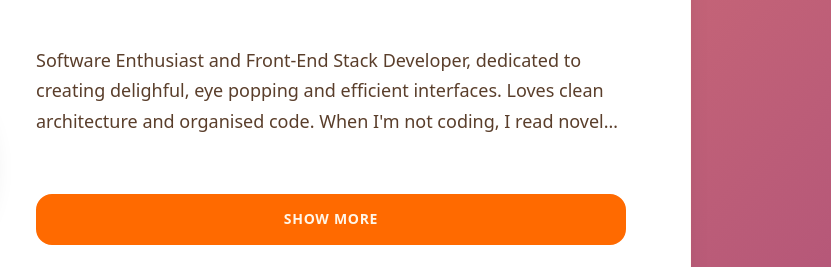
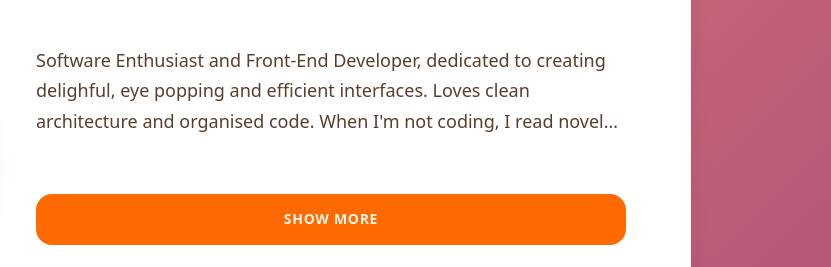
Before and after one commit to SalleBryan/HNG, a plain HTML site: page index.html in a window 1280 px wide. Shown: the part 232-499 px from the top of the page, 449-1280 px from the left. Drawn offline with Linux system fonts and the light colour scheme.

Commit message:
Corrected grammatical error

```diff
--- a/index.html
+++ b/index.html
@@ -68,7 +68,7 @@ data-testid attributes:
 
         <div class="card-content">
           <p class="bio clamped" data-testid="test-user-bio">
-            Software Enthusiast and Front-End Stack Developer, dedicated to creating delighful,
+            Software Enthusiast and Front-End Developer, dedicated to creating delighful,
             eye popping and efficient interfaces. Loves clean architecture and organised code.
             When I'm not coding, I read novels, play video games, watch anime and play basketball.
           </p>
```
